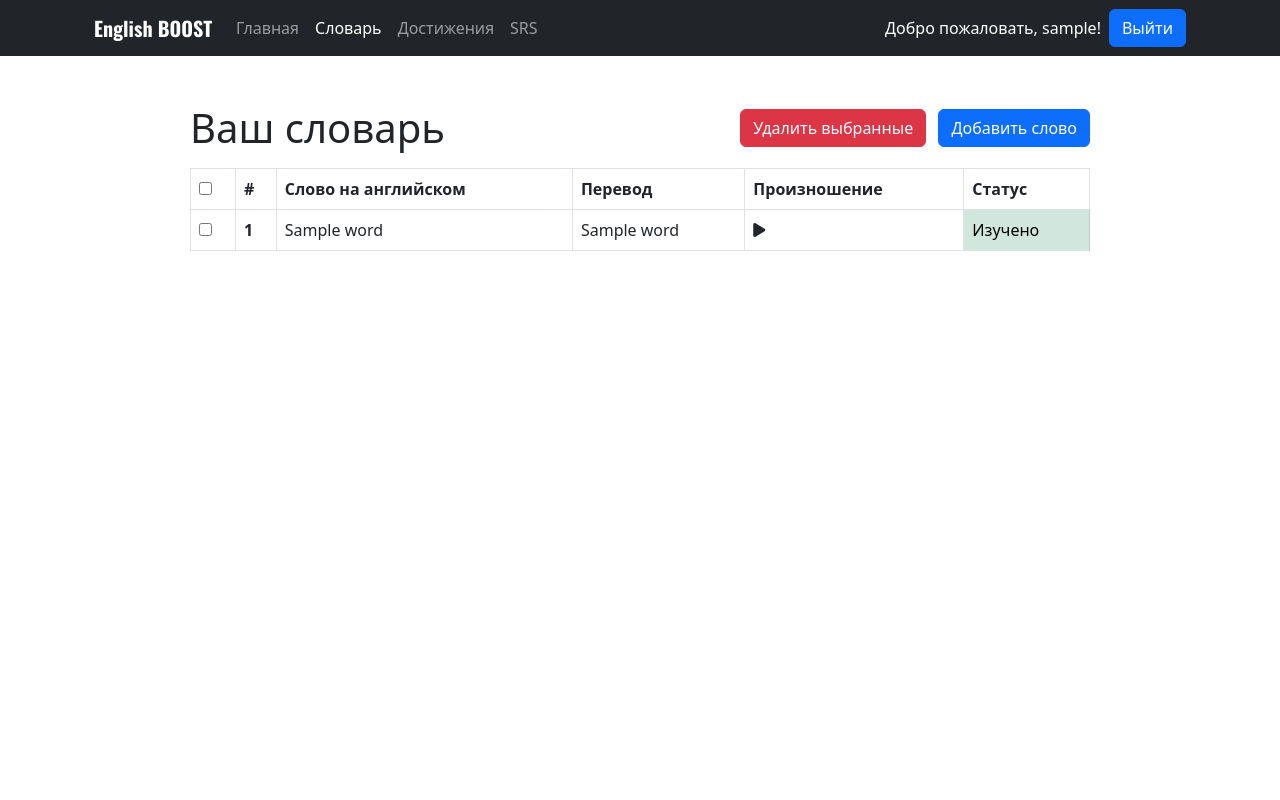
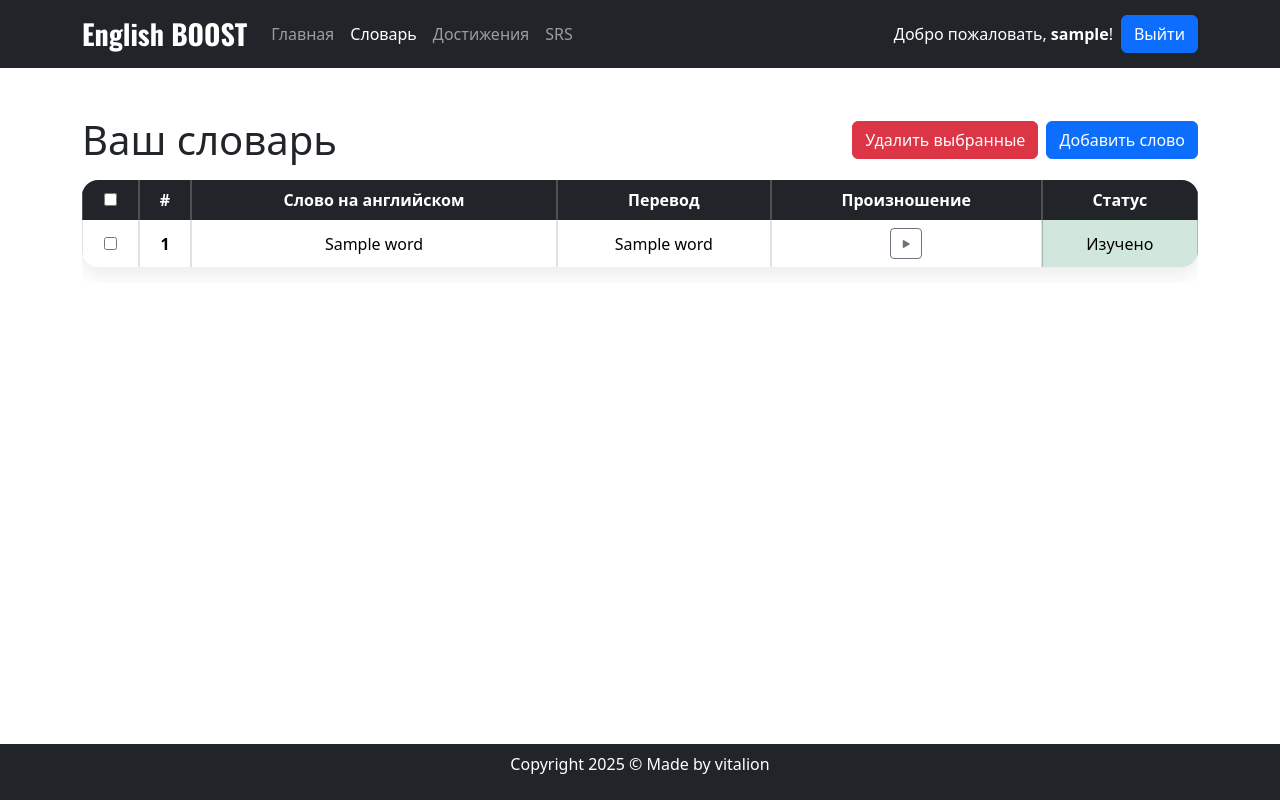
Before and after one commit to vitaleoneee/english-boost, a Django app: page /dictionary/ in a window 1280 px wide. Run offline with Django 5.2, Linux system fonts and the light colour scheme; a user stored in the database is signed in; tables that the repository leaves empty hold one stand-in row (values such as "Sample post"); parts of the project's set-up code (start-up, migrations or seed data) failed here and were passed over; some libraries are stand-ins or nearby versions.

Commit message:
feat: significantly improved UI & UX, adaptability

```diff
--- a/english_app/apps/core/templates/core/dictionary.html
+++ b/english_app/apps/core/templates/core/dictionary.html
@@ -24,18 +24,27 @@
     <form method="post" action="{% url 'core:delete_selected_words' %}">
         {% csrf_token %}
         <div class="container mt-5">
-            <div class="dictionary-container d-flex justify-content-between align-items-center mb-3">
-                <h1 class="mb-0">Ваш словарь</h1>
-                <div>
-                    <button type="submit" class="btn btn-danger me-2">Удалить выбранные</button>
-                    <a href="{% url 'core:new-dictionary-word' %}" type="button" class="btn btn-primary">Добавить
-                        слово</a>
+            <div class="d-flex flex-column flex-lg-row justify-content-between align-items-center mb-3">
+                <h1 class="mb-2 mb-lg-0">Ваш словарь</h1>
+
+                <div class="d-flex flex-column flex-sm-row gap-2">
+                    <button type="submit" class="btn btn-danger">
+                        Удалить выбранные
+                    </button>
+
+                    <a href="{% url 'core:new-dictionary-word' %}"
+                       class="btn btn-primary">
+                        Добавить слово
+                    </a>
                 </div>
             </div>
 
-            <div class="dictionary-container table-responsive">
-                <table class="table table-bordered mx-auto">
-                    <thead>
+            <!-- ===================== -->
+            <!-- Desktop table -->
+            <!-- ===================== -->
+            <div class="table-responsive d-none d-lg-block">
+                <table class="table table-bordered custom-table align-middle text-center">
+                    <thead class="table-dark">
                     <tr>
                         <th><input type="checkbox" id="select-all"></th>
                         <th>#</th>
@@ -45,29 +54,92 @@
                         <th>Статус</th>
                     </tr>
                     </thead>
+
                     <tbody>
                     {% for word in words %}
                         <tr>
-                            <td><input type="checkbox" name="selected_words" value="{{ word.id }}"></td>
-                            <th scope="row">{{ forloop.counter }}</th>
-                            <td>{{ word.english_name }}</td>
-                            <td>{{ word.russian_name }}</td>
                             <td>
-                                <a class="play-audio-button"
-                                   onclick="playAudio('{{ word.english_name|escapejs }}')">
-                                    <i class="fa-solid fa-play"></i>
-                                </a>
+                                <input type="checkbox"
+                                       name="selected_words"
+                                       value="{{ word.id }}">
                             </td>
+
+                            <th scope="row">
+                                {{ forloop.counter }}
+                            </th>
+
+                            <td>
+                                {{ word.english_name }}
+                            </td>
+
+                            <td>
+                                {{ word.russian_name }}
+                            </td>
+
+                            <td>
+                                <button type="button"
+                                        class="btn btn-sm btn-outline-secondary"
+                                        onclick="playAudio('{{ word.english_name|escapejs }}')">
+                                    <i class="bi bi-play-fill"></i>
+                                </button>
+                            </td>
+
                             <td class="{% if word.status == 'LEARNED' %}table-success{% else %}table-warning{% endif %}">
                                 {{ word.get_status_display }}
                             </td>
+                        </tr>
+                    {% empty %}
+                        <tr>
+                            <td colspan="6">Слов пока нет</td>
                         </tr>
                     {% endfor %}
                     </tbody>
                 </table>
             </div>
+
+            <!-- ===================== -->
+            <!-- Mobile cards -->
+            <!-- ===================== -->
+            <div class="d-lg-none">
+                {% for word in words %}
+                    <div class="card mb-3 shadow-sm">
+                        <div class="card-body">
+
+                            <div class="d-flex justify-content-between align-items-center">
+                                <h5 class="card-title mb-0">
+                                    {{ word.english_name }}
+                                </h5>
+
+                                <input type="checkbox"
+                                       name="selected_words"
+                                       value="{{ word.id }}">
+                            </div>
+                            <p class="text-muted mb-2">
+                                Перевод: {{ word.russian_name }}
+                            </p>
+                            <div class="d-flex justify-content-between align-items-center">
+
+                                <button type="button"
+                                        class="btn btn-sm btn-outline-secondary"
+                                        onclick="playAudio('{{ word.english_name|escapejs }}')">
+                                    <i class="bi bi-play-fill"></i>
+                                    Произношение
+                                </button>
+
+                                <span class="badge {% if word.status == 'LEARNED' %}bg-success{% else %}bg-warning text-dark{% endif %}">
+                                {{ word.get_status_display }}
+                            </span>
+                            </div>
+                        </div>
+                    </div>
+                {% empty %}
+                    <p>Слов пока нет</p>
+                {% endfor %}
+            </div>
         </div>
     </form>
+
     <script src="{% static 'js/checkboxesSelectAll.js' %}"></script>
     <script src="{% static 'js/pronunciationWord.js' %}"></script>
+
 {% endblock content %}
--- a/english_app/settings/base.py
+++ b/english_app/settings/base.py
@@ -12,6 +12,9 @@ https://docs.djangoproject.com/en/5.2/ref/settings/
 
 import os
 from pathlib import Path
+from dotenv import load_dotenv
+
+load_dotenv()
 
 # Build paths inside the project like this: BASE_DIR / 'subdir'.
 BASE_DIR = Path(__file__).resolve().parent.parent
--- a/requirements.txt
+++ b/requirements.txt
@@ -4,9 +4,11 @@ django-allauth==65.10.0
 django-extensions==4.1
 django-unfold==0.62.0
 django-widget-tweaks==1.5.0
+dotenv==0.9.9
 gunicorn==23.0.0
 packaging==25.0
 psycopg2-binary==2.9.10
+python-dotenv==1.2.2
 redis==6.2.0
 sqlparse==0.5.3
 typing_extensions==4.14.1
--- a/static/css/styles.css
+++ b/static/css/styles.css
@@ -15,12 +15,6 @@
     font-style: normal;
 }
 
-.dictionary-container {
-    max-width: 900px;
-    min-width: 600px;
-    margin: 0 auto;
-}
-
 .play-audio-button {
     all: unset;
     cursor: pointer;
@@ -29,3 +23,92 @@
 .new-word-card {
     max-width: 600px;
 }
+
+.toast-container {
+    z-index: 1050;
+}
+
+
+.custom-table {
+    border-collapse: separate;
+    border-spacing: 0;
+
+    border-radius: 16px;
+    overflow: hidden;
+
+    box-shadow: 0 8px 20px rgba(0, 0, 0, 0.08);
+}
+
+.word-row {
+    display: grid;
+    grid-template-columns: 180px 1fr 110px 185px;
+    align-items: center;
+    gap: 10px;
+}
+
+.word-col {
+    white-space: nowrap;
+    overflow: hidden;
+    text-overflow: ellipsis;
+}
+
+.input-col input {
+    width: 100%;
+}
+
+.timer-col {
+    white-space: nowrap;
+    text-align: right;
+}
+
+/* 577px–980px */
+@media (max-width: 992px) and (min-width: 577px) {
+    .word-row {
+        grid-template-columns: 140px 1fr 110px 170px;
+        grid-template-rows: auto auto;
+    }
+
+    .word-col {
+        grid-column: 1 / 2;
+    }
+
+    .input-col {
+        grid-column: 1 / 5;
+        grid-row: 2;
+    }
+
+    .btn-col {
+        grid-column: 3 / 4;
+    }
+
+    .timer-col {
+        grid-column: 4 / 5;
+        text-align: right;
+    }
+}
+
+/* < 576px */
+@media (max-width: 576px) {
+    .word-row {
+        grid-template-columns: 1fr 1fr;
+        grid-template-rows: auto auto auto;
+    }
+
+    .word-col {
+        grid-column: 1 / 3;
+        text-align: center;
+    }
+
+    .input-col {
+        grid-column: 1 / 3;
+    }
+
+    .btn-col {
+        grid-column: 1 / 2;
+    }
+
+    .timer-col {
+        grid-column: 2 / 3;
+        text-align: right;
+    }
+}
--- a/templates/base.html
+++ b/templates/base.html
@@ -5,23 +5,34 @@
     <meta charset="utf-8"/>
     <meta name="viewport" content="width=device-width, initial-scale=1"/>
     <title>{% block title %}English BOOST{% endblock title %}</title>
-    <link rel="preconnect" href="https://fonts.googleapis.com" crossorigin>
+
+    <!-- Fonts -->
+    <link rel="preconnect" href="https://fonts.googleapis.com">
     <link rel="preconnect" href="https://fonts.gstatic.com" crossorigin>
-    <link href="https://fonts.googleapis.com/css2?family=Oswald:wght@200..700&display=swap" rel="stylesheet">
+    <link href="https://fonts.googleapis.com/css2?family=Oswald:wght@200;300;400;500;600;700&display=swap"
+          rel="stylesheet">
+
+    <!-- Favicon -->
     <link rel="icon" type="image/x-icon" href="{% static 'assets/favicon.ico' %}"/>
+
+    <!-- Icons -->
     <link href="https://cdn.jsdelivr.net/npm/bootstrap-icons@1.10.5/font/bootstrap-icons.css" rel="stylesheet">
+
+    <!-- CSS -->
+    <link href="https://cdn.jsdelivr.net/npm/bootstrap@5.3.8/dist/css/bootstrap.min.css" rel="stylesheet"
+          integrity="sha384-sRIl4kxILFvY47J16cr9ZwB07vP4J8+LH7qKQnuqkuIAvNWLzeN8tE5YBujZqJLB" crossorigin="anonymous">
     <link href="{% static 'css/styles.css' %}" rel="stylesheet"/>
-    <link rel="stylesheet" href="https://cdnjs.cloudflare.com/ajax/libs/font-awesome/6.5.0/css/all.min.css">
-    <link href="https://cdn.jsdelivr.net/npm/bootstrap@5.2.3/dist/css/bootstrap.min.css" rel="stylesheet">
-    {% block extra_css %}
-    {% endblock extra_css %}
+
+    {% block extra_css %}{% endblock extra_css %}
 </head>
-<body>
-<div class="toast-container position-fixed bottom-0 end-0 p-3" style="z-index: 1050;">
+
+<body class="d-flex flex-column min-vh-100">
+<div class="toast-container position-fixed bottom-0 end-0 p-3">
     {% block toasts %}{% endblock %}
 </div>
+<!-- Header -->
 <nav class="navbar navbar-expand-lg navbar-dark bg-dark">
-    <div class="container px-4">
+    <div class="container">
         <a class="navbar-brand oswald-font" href="{% url 'core:index' %}">English BOOST</a>
         <button class="navbar-toggler" type="button" data-bs-toggle="collapse"
                 data-bs-target="#navbarSupportedContent" aria-controls="navbarSupportedContent"
@@ -30,7 +41,7 @@
         </button>
 
         <div class="collapse navbar-collapse justify-content-between" id="navbarSupportedContent">
-            <ul class="navbar-nav mb-2 mb-lg-0">
+            <ul class="navbar-nav mb-lg-0 me-lg-auto text-center">
                 <li class="nav-item">
                     <a class="nav-link {% if selected == 'index' %}active{% endif %}" href="{% url 'core:index' %}">Главная</a>
                 </li>
@@ -48,13 +59,13 @@
                 </li>
             </ul>
 
-            <div class="d-flex align-items-center gap-2">
+            <div class="d-flex justify-content-center align-items-center gap-2 mt-1 mt-lg-0 text-center">
                 {% if not request.user.is_authenticated %}
-                    <a class="text-white text-decoration-none" href="{% url 'account_login' %}">Войти</a>
+                    <a class="text-white text-decoration-none fw-bold" href="{% url 'account_login' %}">Войти</a>
                     <span class="text-white">или</span>
-                    <a class="text-white text-decoration-none" href="{% url 'account_signup' %}">Зарегистрироваться</a>
+                    <a class="text-white text-decoration-none fw-bold" href="{% url 'account_signup' %}">Зарегистрироваться</a>
                 {% else %}
-                    <span class="text-white">Добро пожаловать, {{ request.user.username }}!</span>
+                    <span class="text-white">Добро пожаловать, <strong>{{ request.user.username }}</strong>!</span>
                     <form method="post" action="{% url 'account_logout' %}">
                         {% csrf_token %}
                         <button type="submit" class="btn btn-primary">Выйти</button>
@@ -67,6 +78,14 @@
 
 {% block content %}
 {% endblock content %}
-<script src="https://cdn.jsdelivr.net/npm/bootstrap@5.3.3/dist/js/bootstrap.bundle.min.js"></script>
+
+<footer class="py-2 bg-dark mt-auto">
+    <div class="container text-center text-white">
+        <p>Copyright 2025 &copy; Made by vitalion</p>
+    </div>
+</footer>
+<script src="https://cdn.jsdelivr.net/npm/bootstrap@5.3.8/dist/js/bootstrap.bundle.min.js"
+        integrity="sha384-FKyoEForCGlyvwx9Hj09JcYn3nv7wiPVlz7YYwJrWVcXK/BmnVDxM+D2scQbITxI"
+        crossorigin="anonymous"></script>
 </body>
 </html>
```
Also changed, not shown: english_app/apps/core/templates/core/index.html (+2 -7 lines), english_app/apps/progress/templates/games/srs.html (+5 -8 lines), english_app/apps/core/api/__init__.py (added), english_app/apps/progress/api/__init__.py (added).
